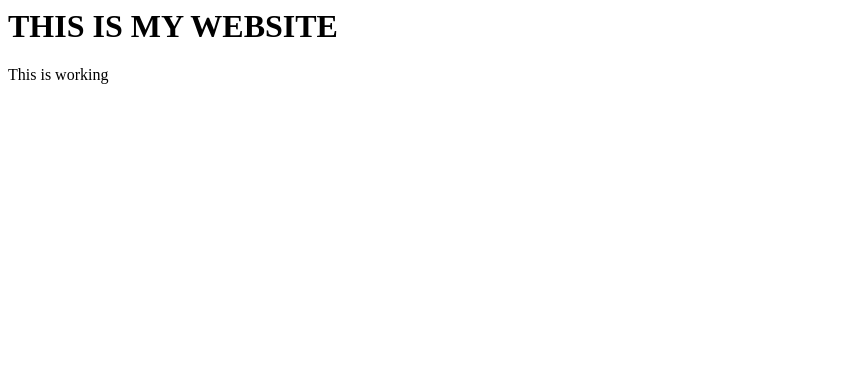
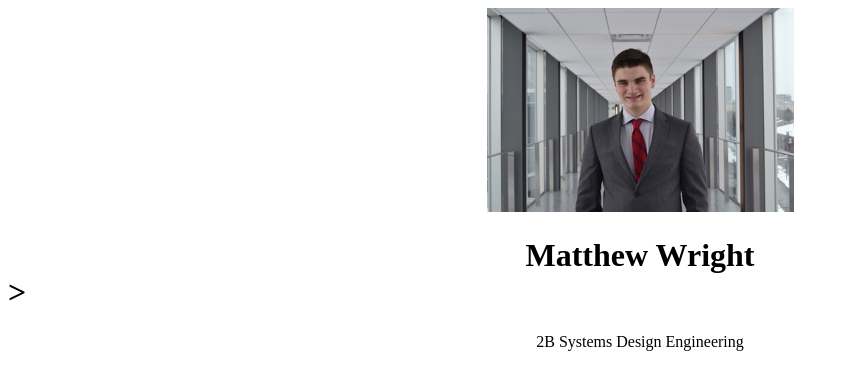
Before and after one commit to mattjgw/mattjgw.github.io, a plain HTML site: page index.html in a window 1280 px wide. Shown: the whole page, without its empty margins (0-849 px from the left). Drawn offline with Linux system fonts and the light colour scheme.

Commit message:
Added Photo and title

```diff
--- a/index.html
+++ b/index.html
@@ -1,12 +1,17 @@
+<!DOCTYPE html>
+
 <html>
 	<head>
 		<title>Matthew Wright Website</title>
 	</head>
 
 	<body>
-		<h1>THIS IS MY WEBSITE</h1>
 
-		<p>This is working</p>
+		<center><img src="Profession Head Shot.jpg"></center>
+
+		<h1><center>Matthew Wright</center>></h1>
+
+		<p><center>2B Systems Design Engineering</center></p>
 
 
 	</body>
```
Also changed, not shown: Profession Head Shot.jpg (added).
